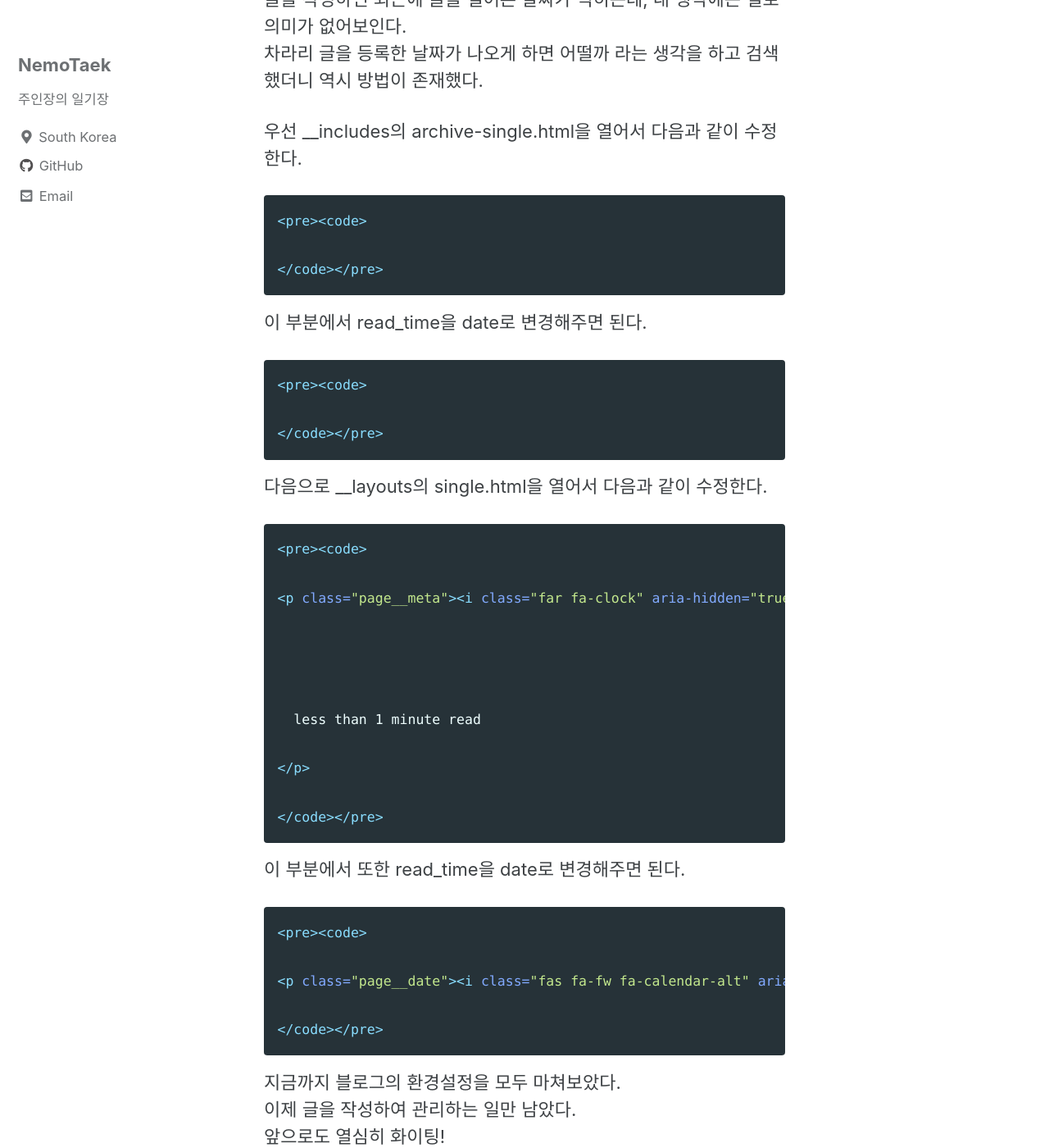
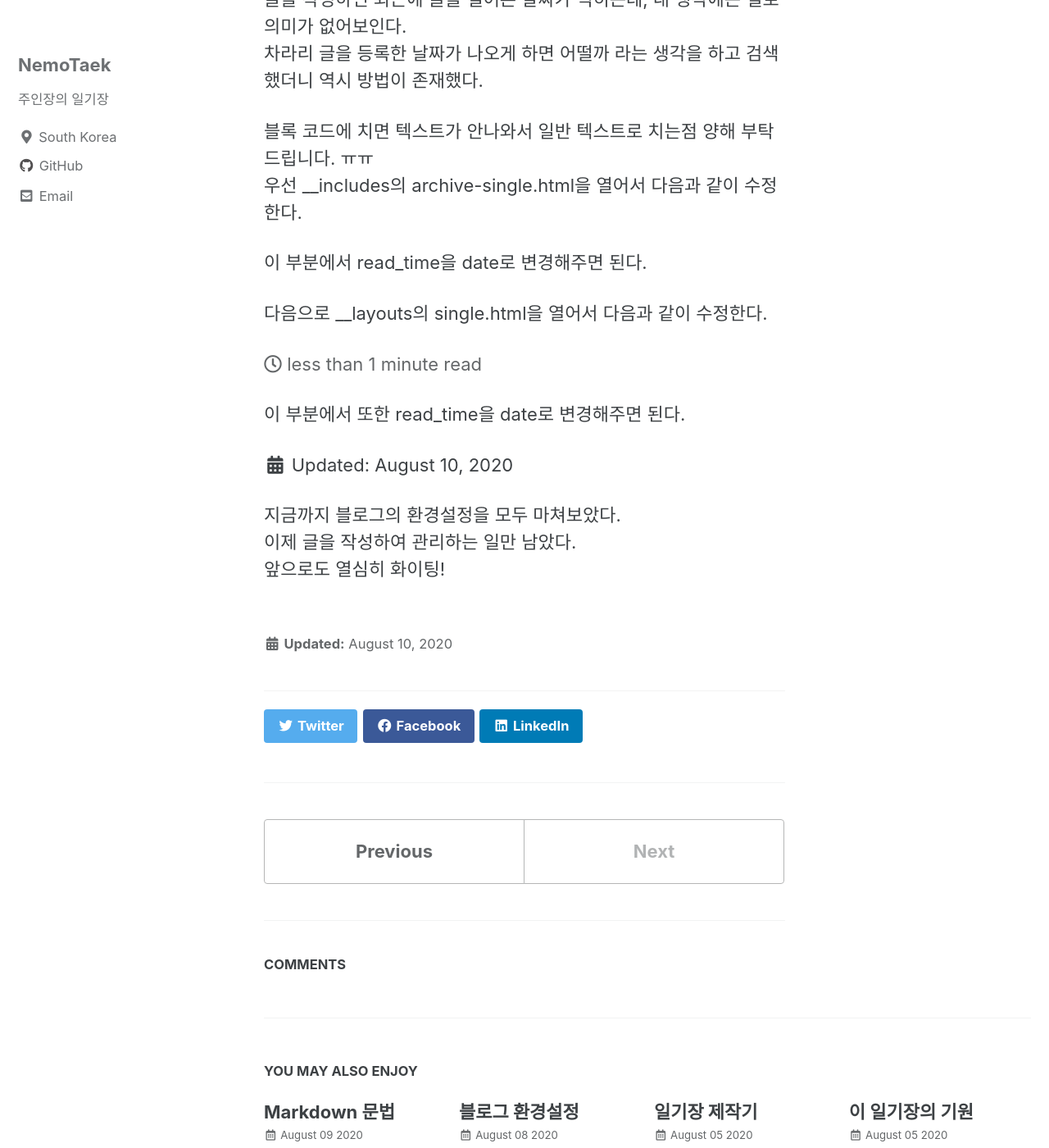
Before and after one commit to NemoTaek/NemoNote, a Jekyll site: the page built from _posts/2020-08-10-200810.md, in a window 1280 px wide and 1400 px high, scrolled down 468 px. Shown: the whole window at 82% size. Built offline with Jekyll 4.4.1, drawn with Linux system fonts in a browser that asks for light colours; cached includes are drawn as plain includes; a script bundle is joined from its source files by our own code; comment, search, counter and statistics services are not loaded.

Commit message:
메뉴 만들기 글 작성

````diff
--- a/_posts/2020-08-10-200810.md
+++ b/_posts/2020-08-10-200810.md
@@ -13,39 +13,32 @@ title에 메뉴 명을 작성하고, url에 그 메뉴가 연결될 링크 주
 글을 작성하면 최근에 글을 열어본 날짜가 찍히는데, 내 생각에는 별로 의미가 없어보인다.
 차라리 글을 등록한 날짜가 나오게 하면 어떨까 라는 생각을 하고 검색했더니 역시 방법이 존재했다.
 
+블록 코드에 치면 텍스트가 안나와서 일반 텍스트로 치는점 양해 부탁드립니다. ㅠㅠ
 우선 __includes의 archive-single.html을 열어서 다음과 같이 수정한다.
-```html
-<pre><code>
+
 {% if post.read_time %}
 <p class="page__meta"><i class="far fa-clock" aria-hidden="true"></i> {% include read-time.html %}</p>
 {% endif %}
-</code></pre>
-```
+
 이 부분에서 read_time을 date로 변경해주면 된다.
-```html
-<pre><code>
+
 {% if post.date %}
 <p class="page__meta"><i class="far fa-fw fa-calendar-alt" aria-hidden="true"></i> {{ post.date | date: "%B %d %Y" }}</p>
 {% endif %}
-</code></pre>
-```
+
 
 다음으로 __layouts의 single.html을 열어서 다음과 같이 수정한다.
-```html
-<pre><code>
+
 {% if page.read_time %}
 <p class="page__meta"><i class="far fa-clock" aria-hidden="true"></i> {% include read-time.html %}</p>
 {% endif %}
-</code></pre>
-```
+
 이 부분에서 또한 read_time을 date로 변경해주면 된다.
-```html
-<pre><code>
+
 {% if page.date %}
-<p class="page__date"><i class="fas fa-fw fa-calendar-alt" aria-hidden="true"></i> {{ site.data.ui-text[site.locale].date_label | default: "Updated:" }} <time datetime="{{ page.date | date_to_xmlschema }}">{{ page.date | date: "%B %d, %Y" }}</time></p>
+<p class="page__date"><i class="fas fa-fw fa-calendar-alt" aria-hidden="true"></i>   {{ site.data.ui-text[site.locale].date_label | default: "Updated:" }} <time datetime="{{ page.date | date_to_xmlschema }}">{{ page.date | date: "%B %d, %Y" }}</time></p>
 {% endif %}
-</code></pre>
-```
+
 
 지금까지 블로그의 환경설정을 모두 마쳐보았다.
 이제 글을 작성하여 관리하는 일만 남았다.
````
